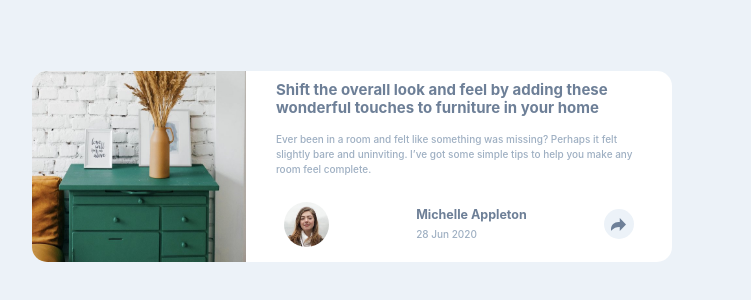
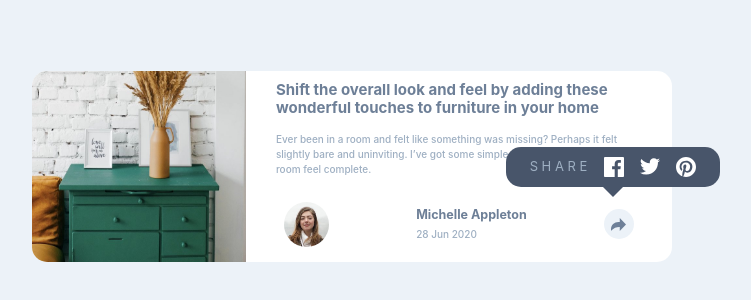
Before and after one commit to darubiomunoz/portfolio-08-articlepreviewcomponent, a React (Create React App) app: page / in a window 1280 px wide. Shown: the part 234-534 px from the top of the page, without its empty margins (288-1039 px from the left). Built offline with nearby package versions, Linux system fonts and the light colour scheme.

Commit message:
pop-box for desktop devices

```diff
--- a/src/components/ArticlePreview.js
+++ b/src/components/ArticlePreview.js
@@ -47,6 +47,13 @@ const ArticlePreview = ({ name, date }) => {
                 <button className="card-button" onClick={event => handleClick(event)}>
                     <img src={iconShare} className="card-icon" alt="Share icon" />
                 </button>
+                <div className="card-box">
+                    <p className="card-legend">S H A R E</p>
+                    <img src={iconFacebook} className="card-icon-facebook" alt="Photograph of the article's writer" />
+                    <img src={iconTwitter} className="card-icon-twitter" alt="Photograph of the article's writer" />
+                    <img src={iconPinterest} className="card-icon-pinterest" alt="Photograph of the article's writer" />
+                    <span className="triangle-down"></span>
+            </div>
             </div>
             <div className="card-share invisible">
                 <p className="card-legend">S H A R E</p>
--- a/src/components/styles/ArticlePreview.css
+++ b/src/components/styles/ArticlePreview.css
@@ -107,6 +107,16 @@
     filter: brightness(300%);
 }
 
+.triangle-down {
+    width: 0;
+    height: 0;
+    position: absolute;
+    border-left: 10px solid transparent;
+    border-right: 10px solid transparent;
+    border-top: 10px solid var(--color-option1);
+    bottom: -10px;
+}
+
 @media (min-width: 1024px) {
     .card {
         width: 50%;
@@ -141,5 +151,27 @@
     .card-info {
         grid-area: info;
         height: 100%;
+        position: relative;
+    }
+
+    .card-box {
+        width: 50%;
+        padding: 0 1.5rem;
+        position: relative;
+        position: absolute;
+        z-index: 200;
+        display: flex;
+        justify-content: space-around;
+        align-items: center;
+        background-color: var(--color-option1);
+        border-radius: var(--border-radius-base);
+        top: -4rem;
+        right: -4.75rem;
+    }
+
+    .card-icon-facebook,
+    .card-icon-twitter,
+    .card-icon-pinterest {
+        margin: 1rem 0;
     }
 }
```
